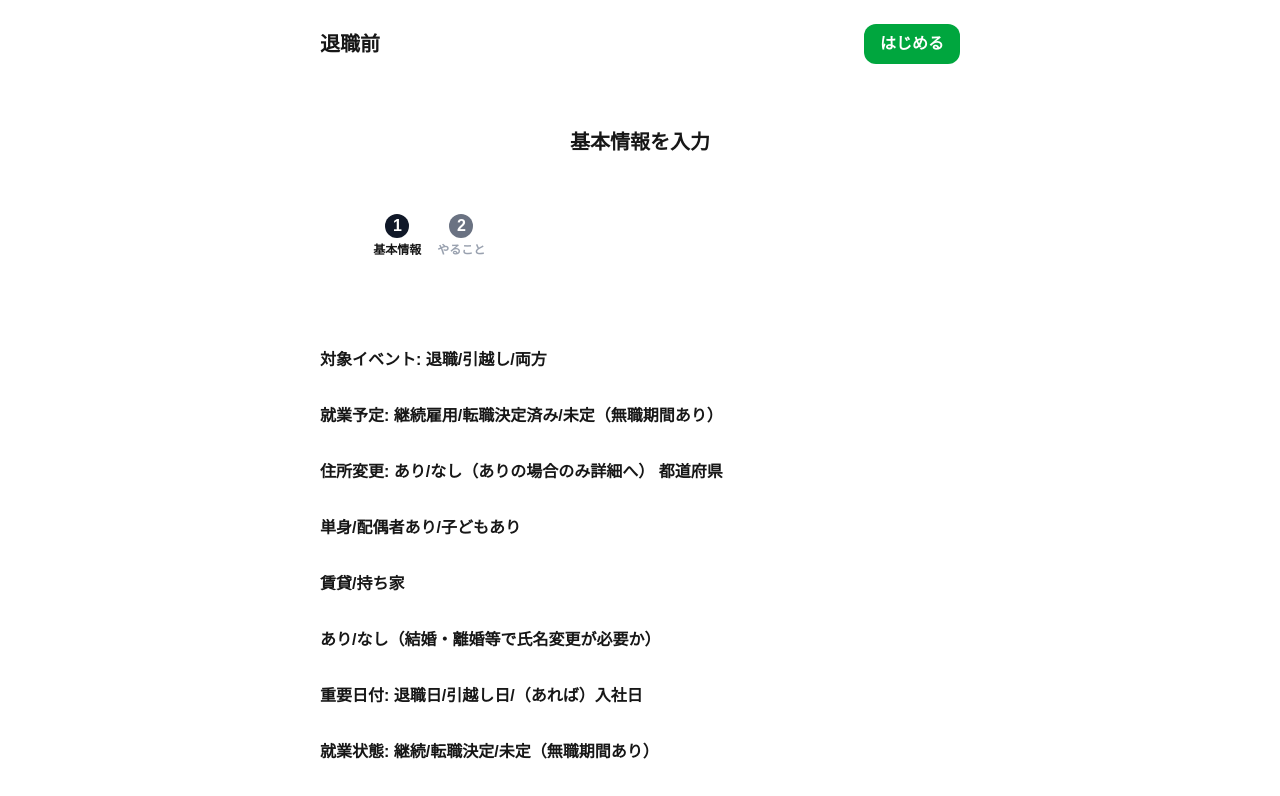
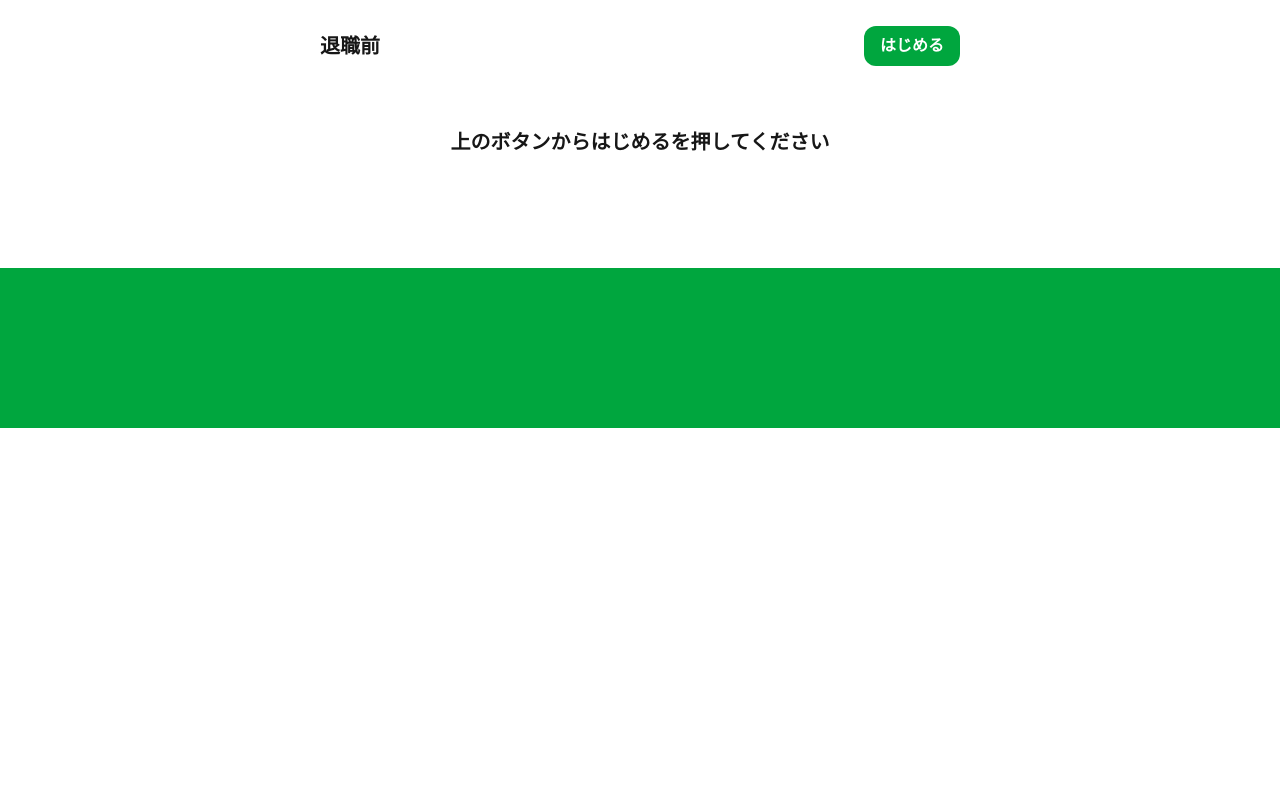
Before and after one commit to phihash/job, a Next.js app: page /progress in a window 1280 px wide. Shown: the top 796 px of the page. Built offline with nearby package versions, Linux system fonts and the light colour scheme; no server answers.

Commit message:
マイページ追加、イベント追加

```diff
--- a/app/HomeClient.tsx
+++ b/app/HomeClient.tsx
@@ -1,5 +1,4 @@
 import Hero from "./src/Components/Hero";
-import Link from "next/link";
 
 export default function HomeClient() {
   return (
@@ -13,11 +12,6 @@ export default function HomeClient() {
       <h2 className="text-2xl text-gray-800 font-bold mb-2 text-center">
         簡単に管理 ✅{" "}
       </h2>
-      <Link href="/progress">
-        <button className="cursor-pointer block mt-12 bg-green-600 hover:bg-green-500 transition-all duration-400 px-3 py-2 rounded-xl font-bold text-white select-none  w-1/2  md:w-1/8 mx-auto">
-          さっそくはじめる!
-        </button>
-      </Link>
       <Hero />
     </div>
   );
--- a/app/Information.tsx
+++ b/app/Information.tsx
@@ -1,15 +1,43 @@
+"use client";
 import Scroll from "./src/Components/Scroll";
+import useProfileStore from "./store/profileStore";
 
 export default function Information() {
+  const status = useProfileStore((store) => store.status);
+  const event = useProfileStore((store) => store.event);
+  const setEvent = useProfileStore((store) => store.setEvent);
+  if (status === "情報入力中") {
     return (
       <div className="max-w-screen-sm mx-auto w-5/6 pt-24">
         <h2 className="text-xl font-extrabold pt-8 text-center">
           基本情報を入力
         </h2>
         <Scroll />
-      <h2 className="text-base font-bold pt-8">
-        対象イベント: 退職/引越し/両方
+        <h2 className="text-base font-bold py-4">
+          対象イベント:
+          {event}
         </h2>
+        <div className="flex gap-2">
+          <button
+            className="cursor-pointer block bg-green-600 px-3 py-2 rounded-xl font-bold text-white text-sm"
+            onClick={() => setEvent("引越しのみ")}
+          >
+            引越しのみ
+          </button>
+          <button
+            className="cursor-pointer block bg-green-600 px-3 py-2 rounded-xl font-bold text-white text-sm"
+            onClick={() => setEvent("退職のみ")}
+          >
+            退職のみ
+          </button>
+          <button
+            className="cursor-pointer block bg-green-600 px-3 py-2 rounded-xl font-bold text-white text-sm"
+            onClick={() => setEvent("退職と引越し")}
+          >
+            退職と引越し
+          </button>
+        </div>
+
         <h2 className="text-base font-bold pt-8">
           就業予定: 継続雇用/転職決定済み/未定（無職期間あり）
         </h2>
@@ -61,4 +89,13 @@ export default function Information() {
         <h2 className="text-base font-bold pt-8">駐車場契約・NHK・火災保険</h2>
       </div>
     );
+  } else {
+    return (
+      <div className="max-w-screen-sm mx-auto w-5/6 pt-24">
+        <h2 className="text-xl font-extrabold pt-8 text-center">
+          上のボタンからはじめるを押してください
+        </h2>
+      </div>
+    );
   }
+}
--- /dev/null
+++ b/app/my/page.tsx
@@ -0,0 +1,13 @@
+import Footer from "../src/Components/Footer";
+import Header from "../src/Components/Header";
+import My from "../src/Components/My";
+
+export default function MyPage() {
+  return (
+    <div>
+      <Header />
+      <My />
+      <Footer />
+    </div>
+  );
+}
--- a/app/src/Components/Header.tsx
+++ b/app/src/Components/Header.tsx
@@ -1,15 +1,32 @@
+"use client";
 import Link from "next/link";
+import useProfileStore from "@/app/store/profileStore";
 
 export default function Header() {
+  const status = useProfileStore((store) => store.status);
   return (
     <div className="max-w-screen-sm py-4 pt-6 mx-auto w-5/6 fixed top-0 left-0 right-0 z-10 bg-white">
       <div className="flex justify-between items-center">
-        <h2 className="text-xl font-bold">退職前</h2>
-        <Link href="/progress">
-          <button className="cursor-pointer block bg-green-600 px-4 py-2 rounded-xl font-bold text-white select-none">
-            はじめる
-          </button>
+        <Link href="/">
+          <h2 className="text-xl font-bold py-2">退職前</h2>
         </Link>
+
+        {status !== "はじめる" ? (
+          <Link href="/my">
+            <button className="cursor-pointer block bg-green-600 px-4 py-2 rounded-xl font-bold text-white select-none">
+              マイページ
+            </button>
+          </Link>
+        ) : (
+          <Link
+            href="/progress"
+            onClick={() => useProfileStore.setState({ status: "情報入力中" })}
+          >
+            <button className="cursor-pointer block bg-green-600 px-4 py-2 rounded-xl font-bold text-white select-none">
+              {status}
+            </button>
+          </Link>
+        )}
       </div>
     </div>
   );
--- a/app/src/Components/LinkArea.tsx
+++ b/app/src/Components/LinkArea.tsx
@@ -7,22 +7,34 @@ export default function LinkArea() {
   return (
     <div className="max-w-screen-sm w-11/12 mx-auto">
       <div className="flex gap-4">
-            <button className={`text-xl font-bold ${isShow === "retire" ? "underline underline-offset-4" : "text-gray-400"}`} onClick={() => setIsShow("retire")}>退職</button>
-            <button className={`text-xl font-bold ${isShow === "move" ? " underline underline-offset-4" :  "text-gray-400"}`} onClick={() => setIsShow("move")}>引越し</button>
+        <button
+          className={`cursor-pointer text-xl font-bold ${
+            isShow === "retire"
+              ? "underline underline-offset-4"
+              : "text-gray-400"
+          }`}
+          onClick={() => setIsShow("retire")}
+        >
+          退職
+        </button>
+        <button
+          className={`cursor-pointer text-xl font-bold ${
+            isShow === "move"
+              ? " underline underline-offset-4"
+              : "text-gray-400"
+          }`}
+          onClick={() => setIsShow("move")}
+        >
+          引越し
+        </button>
       </div>
-            {
-                isShow === "retire" && <RetireLink />
-            }
-            {
-                isShow === "move" && <MoveLink />
-            }
+      {isShow === "retire" && <RetireLink />}
+      {isShow === "move" && <MoveLink />}
     </div>
   );
 }
 
-
 export function RetireLink() {
-
   return (
     <div className="max-w-screen-sm  mx-auto mt-8 ">
       <div>
--- /dev/null
+++ b/app/src/Components/My.tsx
@@ -0,0 +1,17 @@
+"use client";
+import useProfileStore from "@/app/store/profileStore";
+
+export default function My() {
+  const event = useProfileStore((store) => store.event);
+  const status = useProfileStore((store) => store.status);
+  return (
+    <div className="w-full  h-40 mt-28">
+      <h2 className="text-2xl text-gray-800 font-bold mb-2 text-center">
+        対象イベント
+      </h2>
+      <h2 className="text-2xl text-gray-800 font-bold mb-2 text-center">
+        {event}
+      </h2>
+    </div>
+  );
+}
--- /dev/null
+++ b/app/store/profileStore.tsx
@@ -0,0 +1,18 @@
+import { create } from "zustand";
+
+export type ProfileState = {
+  status: string;
+  setStatus: (status: string) => void;
+  event: "" | "退職のみ" | "引越しのみ" | "退職と引越し";
+  setEvent: (event: "" | "退職のみ" | "引越しのみ" | "退職と引越し") => void;
+};
+
+const useProfileStore = create<ProfileState>((set) => ({
+  status: "はじめる",
+  setStatus: (status) => set({ status }),
+  event: "",
+  setEvent: (event) =>
+    set({ event: event as "" | "退職のみ" | "引越しのみ" | "退職と引越し" }),
+}));
+
+export default useProfileStore;
```
Lines whose indentation alone changed are shown as unchanged.
